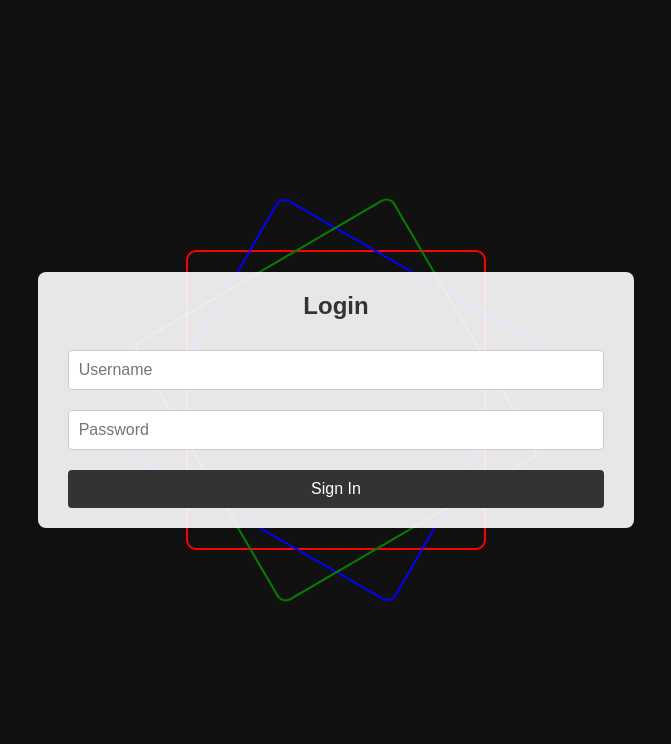
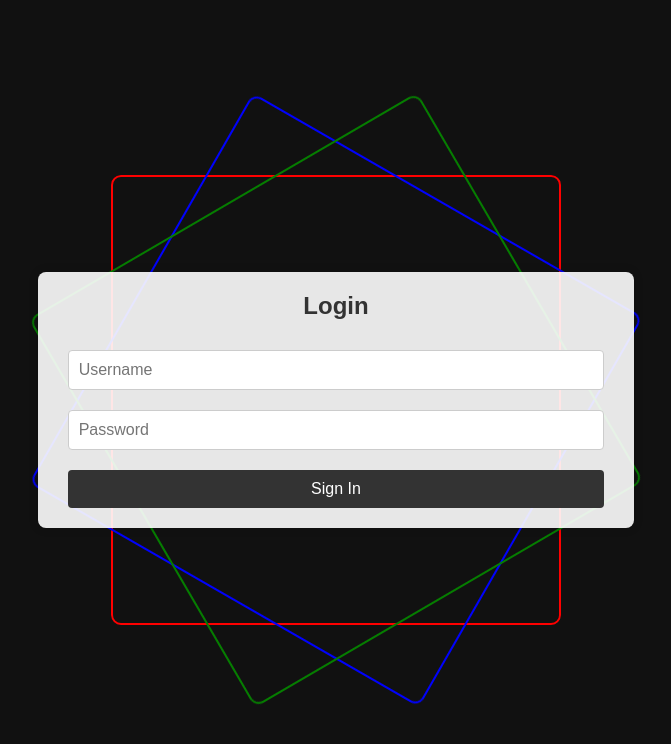
Before and after one commit to Compiling-Error/Cfisdcrhs, a plain HTML site: page index.html in a window 1280 px wide. Shown: the whole page, without its empty margins (304-975 px from the left). Drawn offline with Linux system fonts and the light colour scheme.

Commit message:
Update index.html

```diff
--- a/index.html
+++ b/index.html
@@ -28,8 +28,8 @@
     /* Spinning boxes in the background */
     .box {
       position: absolute;
-      width: 300px;
-      height: 300px;
+      width: 450px;
+      height: 450px;
       border: 2px solid;
       border-radius: 10px;
       /* Two animations: spin and color change */
```
